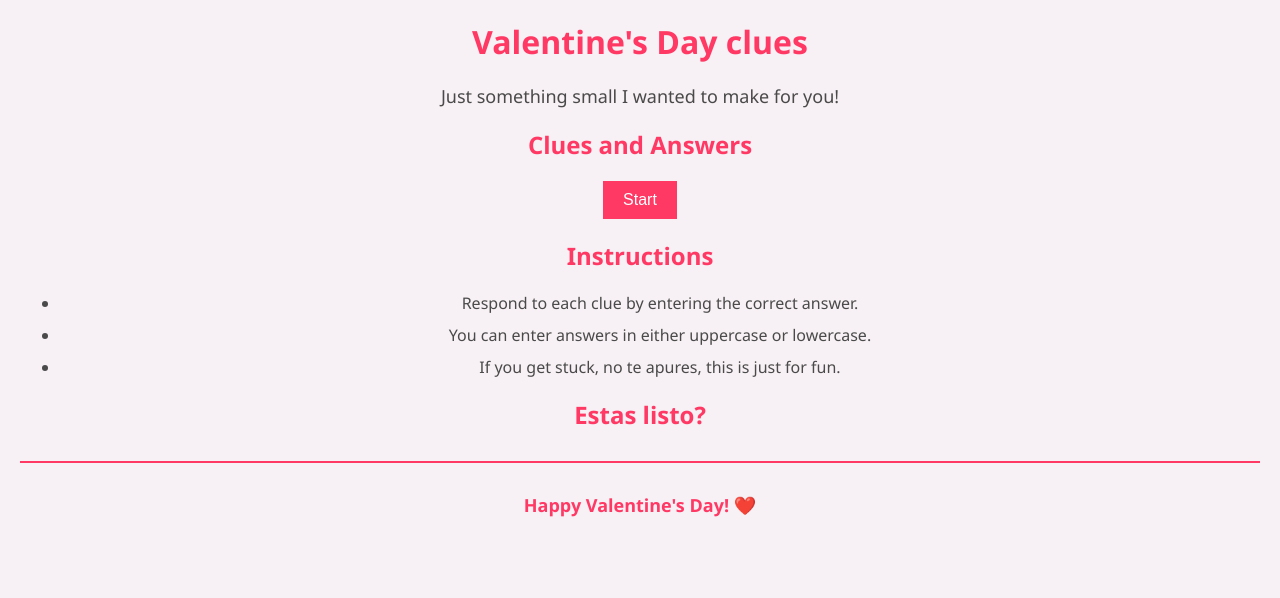
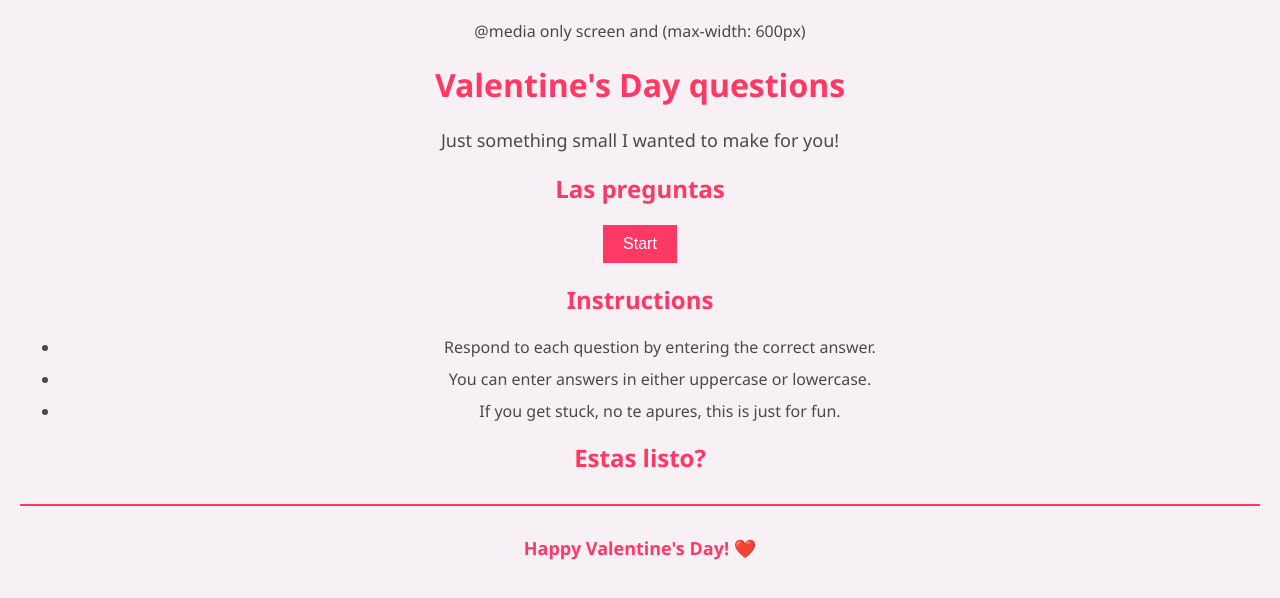
Before and after one commit to FlorHoyos/clues-and-answers, a plain HTML site: page index.html in a window 1280 px wide. Drawn offline with Linux system fonts and the light colour scheme.

Commit message:
Update index.html

```diff
--- a/index.html
+++ b/index.html
@@ -2,6 +2,7 @@
 <head>
     <meta charset="UTF-8">
     <meta name="viewport" content="width=device-width, initial-scale=1.0">
+    @media only screen and (max-width: 600px)
     <title>Valentine's Day clues</title>
     <style>
         body {
@@ -83,18 +84,18 @@
 </script>
     <body>
 
-    <h1>Valentine's Day clues</h1>
+    <h1>Valentine's Day questions</h1>
 
     <p>Just something small I wanted to make for you!</p>
 
-    <h2>Clues and Answers</h2>
+    <h2>Las preguntas</h2>
 
     <button onclick="processClues()">Start</button>
 
     <h2>Instructions</h2>
 
     <ul>
-        <li>Respond to each clue by entering the correct answer.</li>
+        <li>Respond to each question by entering the correct answer.</li>
         <li>You can enter answers in either uppercase or lowercase.</li>
         <li>If you get stuck, no te apures, this is just for fun.</li>
     </ul>
```
